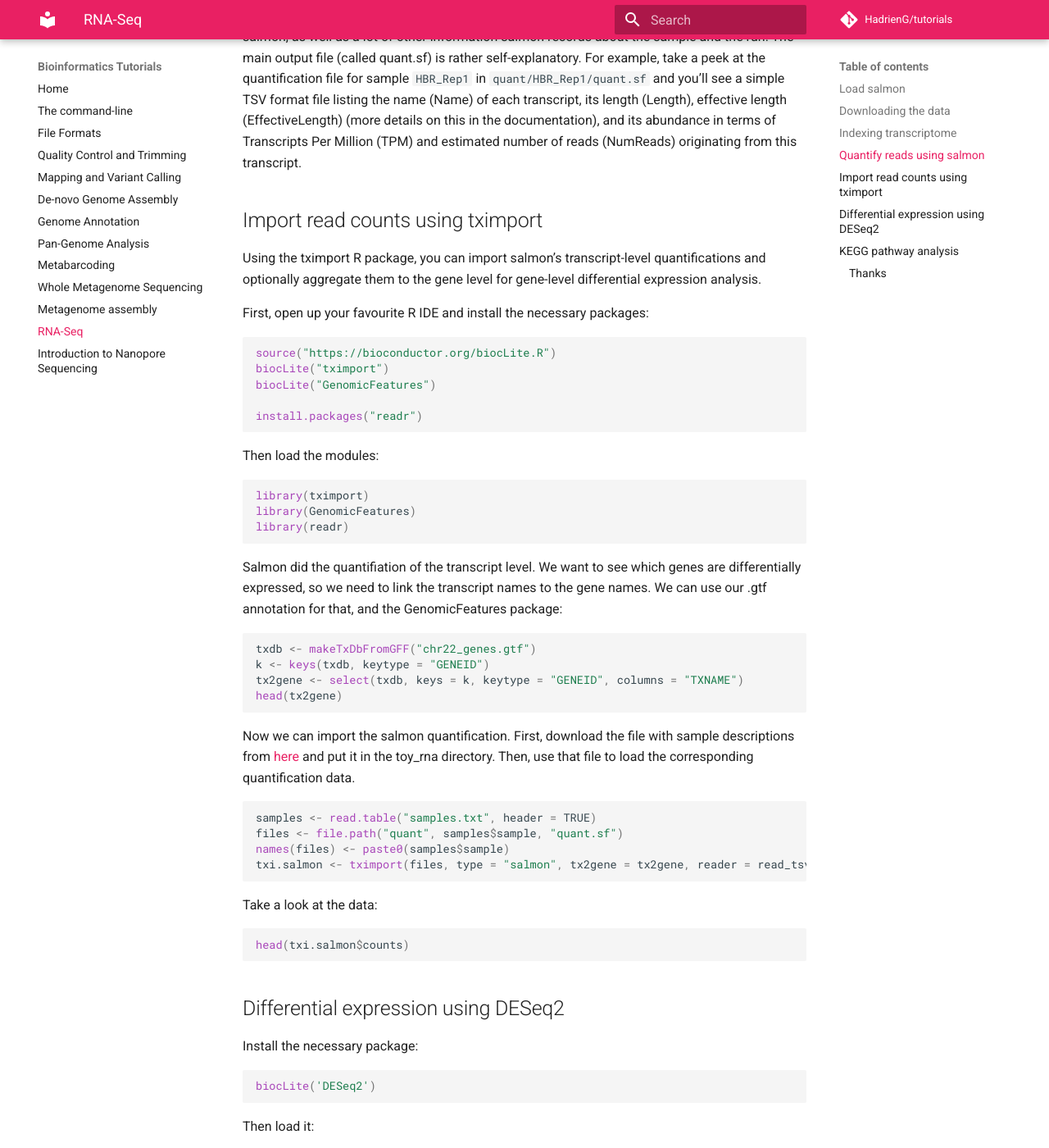
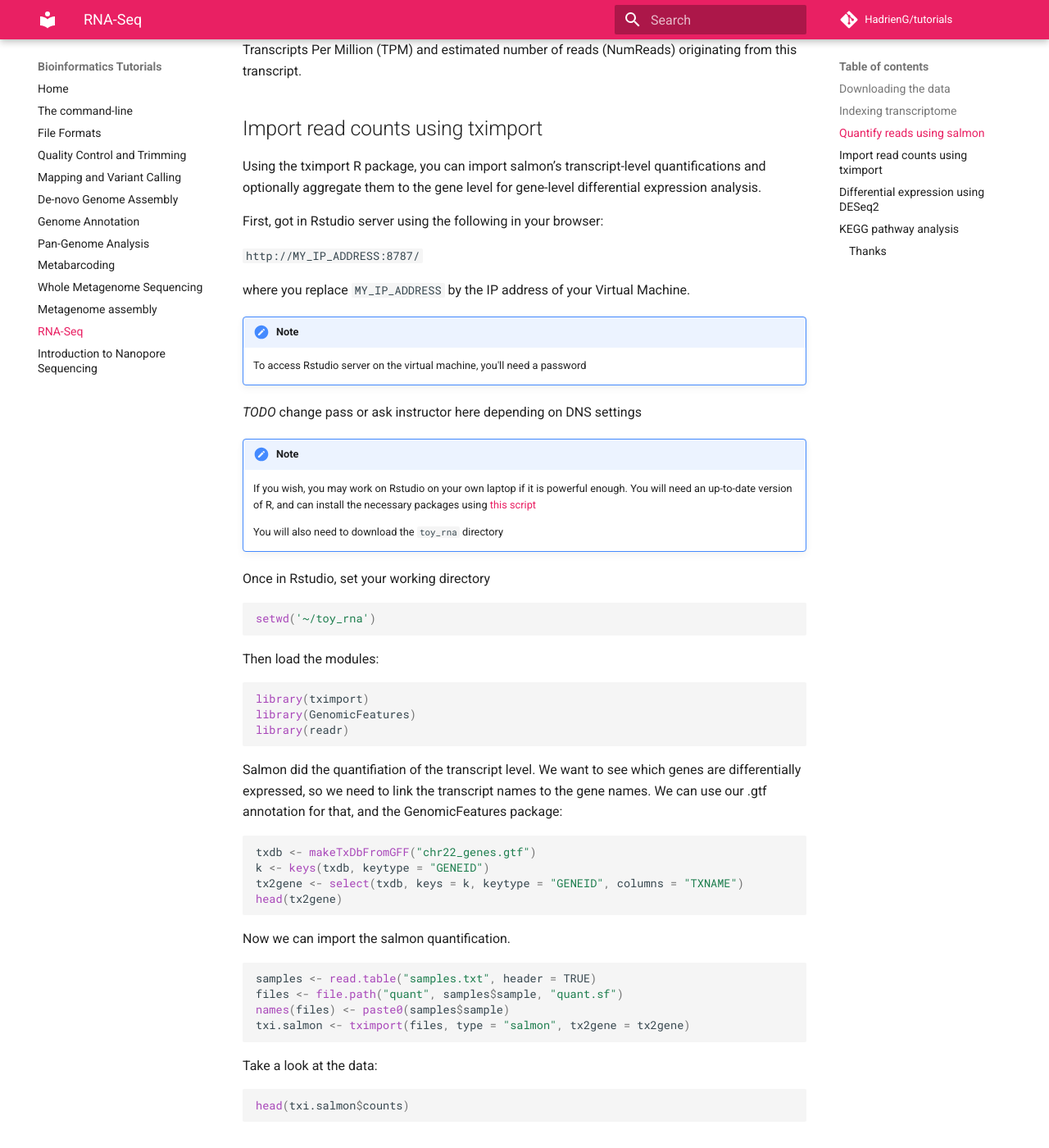
Before and after one commit to HadrienG/tutorials, an MkDocs documentation site: the page built from docs/rna.md, in a window 1280 px wide and 1400 px high, scrolled down 2272 px. Shown: the whole window at 82% size. Built offline with MkDocs 1.6.1 and Material for MkDocs 9.7.7, drawn with Linux system fonts in a browser that asks for light colours; comment, search, counter and statistics services are not loaded; old or Windows-style settings are respelled for this version of MkDocs; some of the changed text lies outside the part shown.

Commit message:
refreshed rna tuto

````diff
--- a/docs/rna.md
+++ b/docs/rna.md
@@ -1,10 +1,4 @@
 # RNA-Seq
-
-## Load salmon
-
-```
-module load Salmon
-```
 
 ## Downloading the data
 
@@ -27,18 +21,19 @@ So to summarize we have:
 * HBR + ERCC Spike-In Mix2, Replicate 2
 * HBR + ERCC Spike-In Mix2, Replicate 3
 
-You can download the data from [here](http://139.162.178.46/files/tutorials/toy_rna.tar.gz).
+You can download the data from [here](http://genomedata.org/rnaseq-tutorial/HBR_UHR_ERCC_ds_5pc.tar).
 
-Unpack the data and go into the toy_rna directory
+Download and unpack the data
 
-```
+```bash
+curl -O -J -L https://osf.io/7zepj/download
 tar xzf toy_rna.tar.gz
 cd toy_rna
 ```
 
 ## Indexing transcriptome
 
-```
+```bash
 salmon index -t chr22_transcripts.fa -i chr22_index
 ```
 
@@ -60,22 +55,40 @@ This loop simply goes through each sample and invokes salmon using fairly basic
 * The -1 and -2 arguments tell salmon where to find the left and right reads for this sample (notice, salmon will accept gzipped FASTQ files directly).
 * the -o argument specifies the directory where salmon’s quantification results sould be written.
 
-Salmon exposes many different options to the user that enable extra features or modify default behavior. However, the purpose and behavior of all of those options is beyond the scope of this introductory tutorial. You can read about salmon’s many options in the [documentation](http://salmon.readthedocs.io/en/latest/).
+Salmon exposes many different options to the user that enable extra features or modify default behavior.
+However, the purpose and behavior of all of those options is beyond the scope of this introductory tutorial.
+You can read about salmon’s many options in the [documentation](http://salmon.readthedocs.io/en/latest/).
 
-After the salmon commands finish running, you should have a directory named `quant`, which will have a sub-directory for each sample. These sub-directories contain the quantification results of salmon, as well as a lot of other information salmon records about the sample and the run. The main output file (called quant.sf) is rather self-explanatory. For example, take a peek at the quantification file for sample `HBR_Rep1` in `quant/HBR_Rep1/quant.sf` and you’ll see a simple TSV format file listing the name (Name) of each transcript, its length (Length), effective length (EffectiveLength) (more details on this in the documentation), and its abundance in terms of Transcripts Per Million (TPM) and estimated number of reads (NumReads) originating from this transcript.
+After the salmon commands finish running, you should have a directory named `quant`, which will have a sub-directory for each sample.
+These sub-directories contain the quantification results of salmon, as well as a lot of other information salmon records about the sample and the run.
+The main output file (called quant.sf) is rather self-explanatory. For example, take a peek at the quantification file for sample `HBR_Rep1` in `quant/HBR_Rep1/quant.sf` and you’ll see a simple TSV format file listing the name (Name) of each transcript, its length (Length), effective length (EffectiveLength) (more details on this in the documentation), and its abundance in terms of Transcripts Per Million (TPM) and estimated number of reads (NumReads) originating from this transcript.
 
 ## Import read counts using tximport
 
 Using the tximport R package, you can import salmon’s transcript-level quantifications and optionally aggregate them to the gene level for gene-level differential expression analysis.
 
-First, open up your favourite R IDE and install the necessary packages:
+First, got in Rstudio server using the following in your browser:
+
+`http://MY_IP_ADDRESS:8787/`
+
+where you replace `MY_IP_ADDRESS` by the IP address of your Virtual Machine.
+
+!!! note
+    To access Rstudio server on the virtual machine, you'll need a password
+
+*TODO* change pass or ask instructor here depending on DNS settings
+
+!!! note
+    If you wish, you may work on Rstudio on your own laptop if it is powerful enough.
+    You will need an up-to-date version of R, and can install the necessary packages using [this script](https://osf.io/a7kqz/download)
+
+    You will also need to download the `toy_rna` directory
+
+
+Once in Rstudio, set your working directory
 
 ```R
-source("https://bioconductor.org/biocLite.R")
-biocLite("tximport")
-biocLite("GenomicFeatures")
-
-install.packages("readr")
+setwd('~/toy_rna')
 ```
 
 Then load the modules:
@@ -86,7 +99,9 @@ library(GenomicFeatures)
 library(readr)
 ```
 
-Salmon did the quantifiation of the transcript level. We want to see which genes are differentially expressed, so we need to link the transcript names to the gene names. We can use our .gtf annotation for that, and the GenomicFeatures package:
+Salmon did the quantifiation of the transcript level.
+We want to see which genes are differentially expressed, so we need to link the transcript names to the gene names.
+We can use our .gtf annotation for that, and the GenomicFeatures package:
 
 ```R
 txdb <- makeTxDbFromGFF("chr22_genes.gtf")
@@ -95,13 +110,13 @@ tx2gene <- select(txdb, keys = k, keytype = "GENEID", columns = "TXNAME")
 head(tx2gene)
 ```
 
-Now we can import the salmon quantification. First, download the file with sample descriptions from [here](https://raw.githubusercontent.com/HadrienG/tutorials/master/data/samples.txt) and put it in the toy_rna directory. Then, use that file to load the corresponding quantification data.
+Now we can import the salmon quantification.
 
 ```R
 samples <- read.table("samples.txt", header = TRUE)
 files <- file.path("quant", samples$sample, "quant.sf")
 names(files) <- paste0(samples$sample)
-txi.salmon <- tximport(files, type = "salmon", tx2gene = tx2gene, reader = read_tsv)
+txi.salmon <- tximport(files, type = "salmon", tx2gene = tx2gene)
 ```
 
 Take a look at the data:
@@ -112,13 +127,7 @@ head(txi.salmon$counts)
 
 ## Differential expression using DESeq2
 
-Install the necessary package:
-
-```R
-biocLite('DESeq2')
-```
-
-Then load it:
+load DESeq2:
 
 ```R
 library(DESeq2)
@@ -134,7 +143,9 @@ res <- results(dds)
 
 Run the `summary` command to get an idea of how many genes are up- and downregulated between the two conditions:
 
-`summary(res)`
+```R
+summary(res)
+```
 
 DESeq uses a negative binomial distribution. Such distributions have two parameters: mean and dispersion. The dispersion is a parameter describing how much the variance deviates from the mean.
 
@@ -157,7 +168,7 @@ Then, we create a sample distance heatmap:
 
 ```R
 library(RColorBrewer)
-library(gplots) # you may need to install this package
+library(gplots)
 
 (mycols <- brewer.pal(8, "Dark2")[1:length(unique(samples$condition))])
 sampleDists <- as.matrix(dist(t(assay(rld))))
@@ -197,15 +208,9 @@ with(subset(res, padj<.05 ), points(log2FoldChange, -log10(pvalue), pch=20, col=
 
 ## KEGG pathway analysis
 
-As always, install and load the necessary packages:
+As always, load the necessary packages:
 
 ```R
-biocLite("AnnotationDbi")
-biocLite("org.Hs.eg.db")
-biocLite("pathview")
-biocLite("gage")
-biocLite("gageData")
-
 library(AnnotationDbi)
 library(org.Hs.eg.db)
 library(pathview)
````
